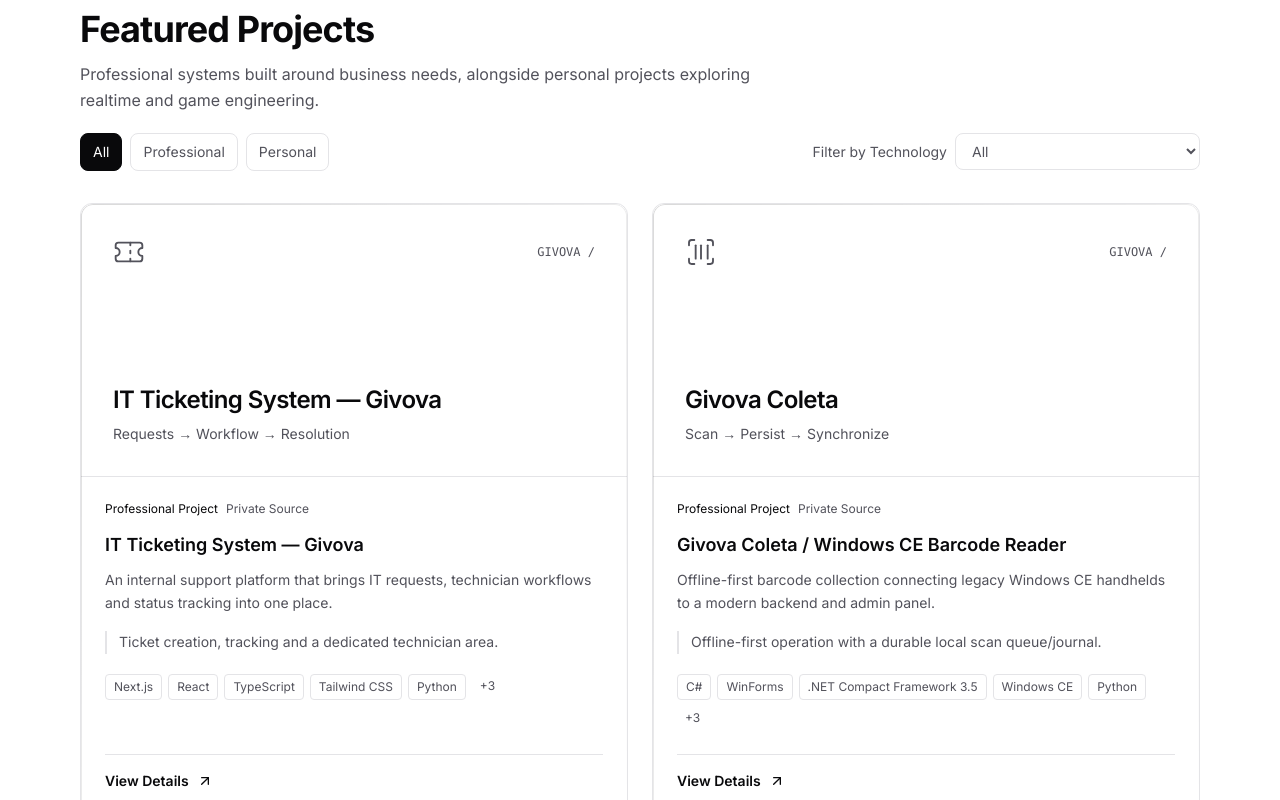
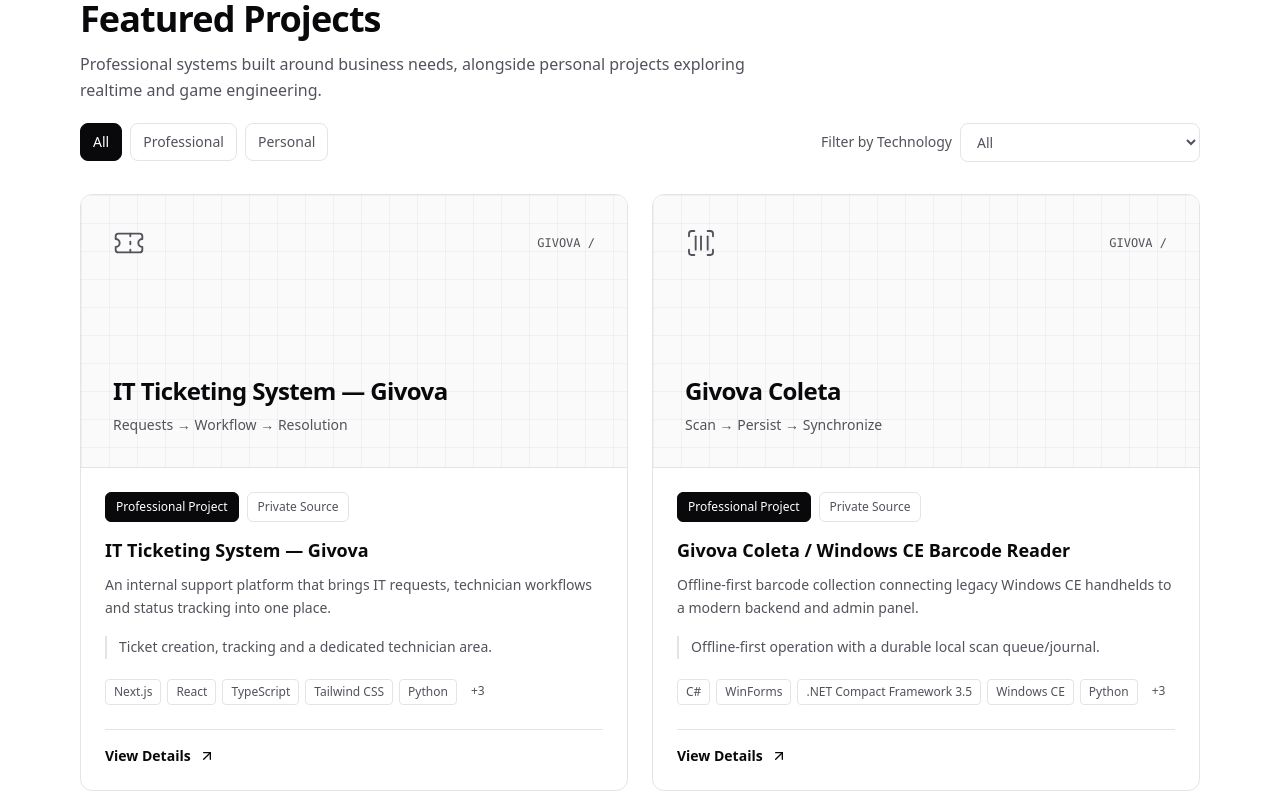
Before and after one commit to Vituinho/Portfolio, a Next.js app: page / in a window 1280 px wide. Shown: the part 760-1560 px from the top of the page. Built offline with nearby package versions, Linux system fonts and the light colour scheme.

Commit message:
style: improve portfolio visual hierarchy and project cards

```diff
--- a/src/app/globals.css
+++ b/src/app/globals.css
@@ -1,7 +1,7 @@
 @import "tailwindcss";
 
 @theme {
-  --font-sans: var(--font-sans), system-ui, -apple-system, BlinkMacSystemFont, "Segoe UI", Roboto, "Helvetica Neue", Arial, sans-serif;
+  --font-sans: var(--font-inter), system-ui, -apple-system, BlinkMacSystemFont, "Segoe UI", Roboto, "Helvetica Neue", Arial, sans-serif;
 
   --color-bg-primary: var(--bg-primary);
   --color-bg-secondary: var(--bg-secondary);
@@ -41,6 +41,7 @@
 
 html {
   scroll-behavior: smooth;
+  scroll-padding-top: 5rem;
 }
 
 body {
@@ -75,26 +76,46 @@ body {
   outline-offset: 4px;
 }
 
-/* Custom animations helper */
-.glow-effect {
-  position: relative;
+section[id] {
+  width: 100%;
 }
 
-.glow-effect::before {
-  content: "";
-  position: absolute;
-  inset: 0;
-  border-radius: inherit;
-  padding: 1px;
-  background: linear-gradient(to bottom right, var(--accent-custom), transparent);
-  -webkit-mask: linear-gradient(#fff 0 0) content-box, linear-gradient(#fff 0 0);
-  -webkit-mask-composite: xor;
-  mask-composite: exclude;
-  pointer-events: none;
-  opacity: 0.15;
-  transition: opacity 0.3s ease;
+h1, h2, h3, h4 {
+  font-family: var(--font-heading), var(--font-sans);
+  text-wrap: balance;
 }
 
-.glow-effect:hover::before {
-  opacity: 0.4;
+.section-title {
+  @apply text-3xl sm:text-4xl font-bold tracking-tight mb-8;
 }
+
+.eyebrow {
+  @apply text-xs font-semibold uppercase tracking-[0.14em] text-text-secondary;
+}
+
+.action-link {
+  @apply inline-flex items-center justify-center gap-2 rounded-lg px-4 py-3 text-sm font-semibold transition-colors cursor-pointer;
+}
+
+.info-badge {
+  @apply inline-flex items-center gap-2 rounded-md border border-border-custom bg-bg-primary px-2.5 py-1.5;
+}
+
+.project-kind-professional {
+  @apply bg-accent-custom text-bg-primary border-accent-custom;
+}
+
+.project-cover {
+  background-color: var(--bg-secondary);
+  background-image: linear-gradient(color-mix(in srgb, var(--text-primary) 4%, transparent) 1px, transparent 1px),
+    linear-gradient(90deg, color-mix(in srgb, var(--text-primary) 4%, transparent) 1px, transparent 1px);
+  background-size: 28px 28px;
+}
+
+@media (prefers-reduced-motion: reduce) {
+  html { scroll-behavior: auto; }
+  *, *::before, *::after {
+    animation-duration: 0.01ms !important;
+    transition-duration: 0.01ms !important;
+  }
+}
--- a/src/app/layout.tsx
+++ b/src/app/layout.tsx
@@ -7,7 +7,7 @@ import Footer from "@/components/layout/Footer";
 
 const inter = Inter({
   subsets: ["latin"],
-  variable: "--font-sans",
+  variable: "--font-inter",
 });
 
 const outfit = Outfit({
--- a/src/app/providers.tsx
+++ b/src/app/providers.tsx
@@ -3,13 +3,14 @@
 import React from 'react';
 import { ThemeProvider } from 'next-themes';
 import { I18nProvider } from '@/i18n/context';
+import { MotionConfig } from 'framer-motion';
 
 export function Providers({ children }: { children: React.ReactNode }) {
   return (
     <ThemeProvider attribute="class" defaultTheme="system" enableSystem>
-      <I18nProvider>
+      <MotionConfig reducedMotion="user"><I18nProvider>
         {children}
-      </I18nProvider>
+      </I18nProvider></MotionConfig>
     </ThemeProvider>
   );
 }
--- a/src/components/ui/Card.tsx
+++ b/src/components/ui/Card.tsx
@@ -11,8 +11,8 @@ export default function Card({ className, hoverEffect = true, children, ...props
   return (
     <div
       className={cn(
-        "bg-bg-card border border-border-custom rounded-xl p-6 glow-effect transition-all duration-300",
-        hoverEffect && "hover:shadow-lg hover:-translate-y-1 hover:border-accent-custom/40",
+        "bg-bg-card border border-border-custom rounded-xl p-6 transition-all duration-200",
+        hoverEffect && "hover:shadow-md hover:border-text-secondary/40",
         className
       )}
       {...props}
```
